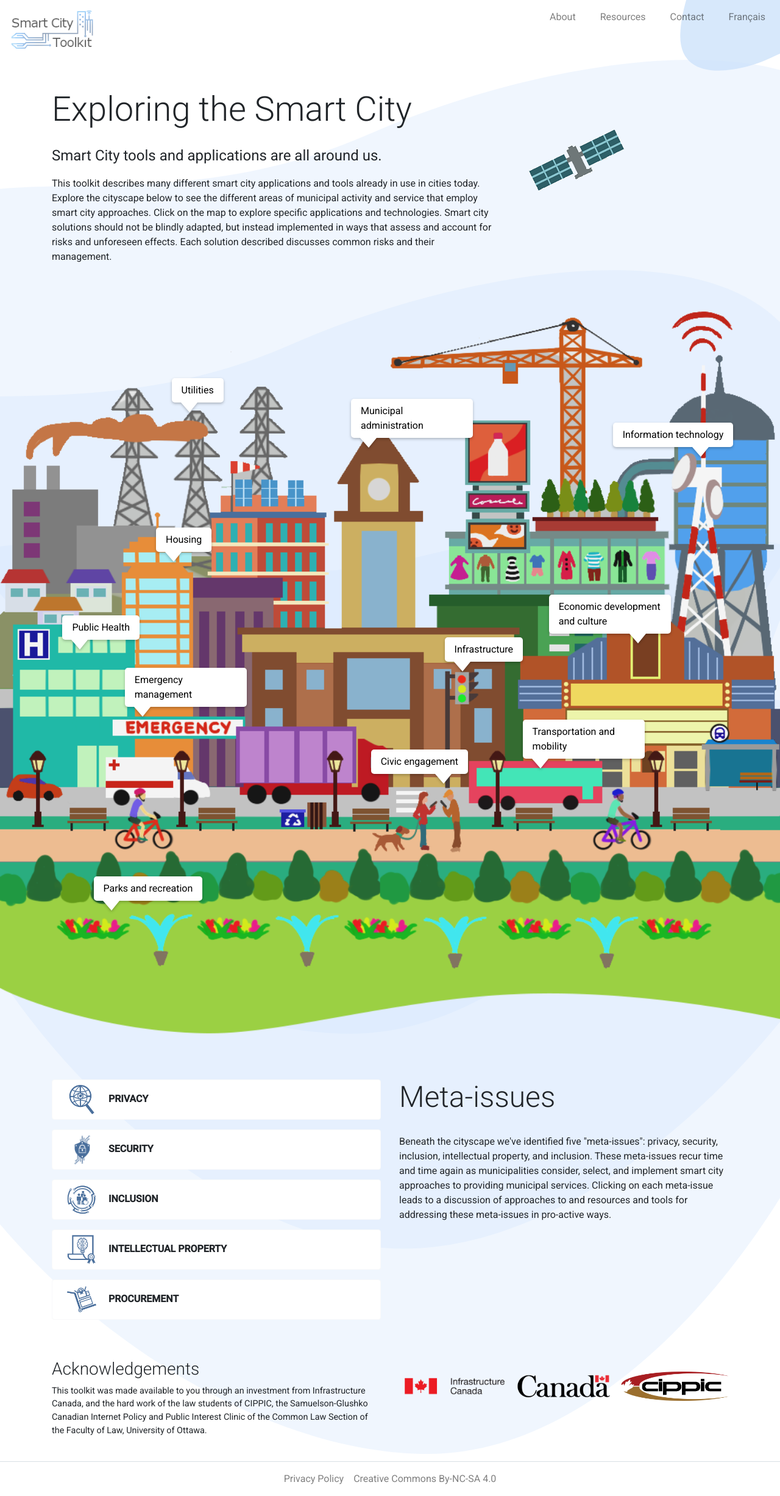
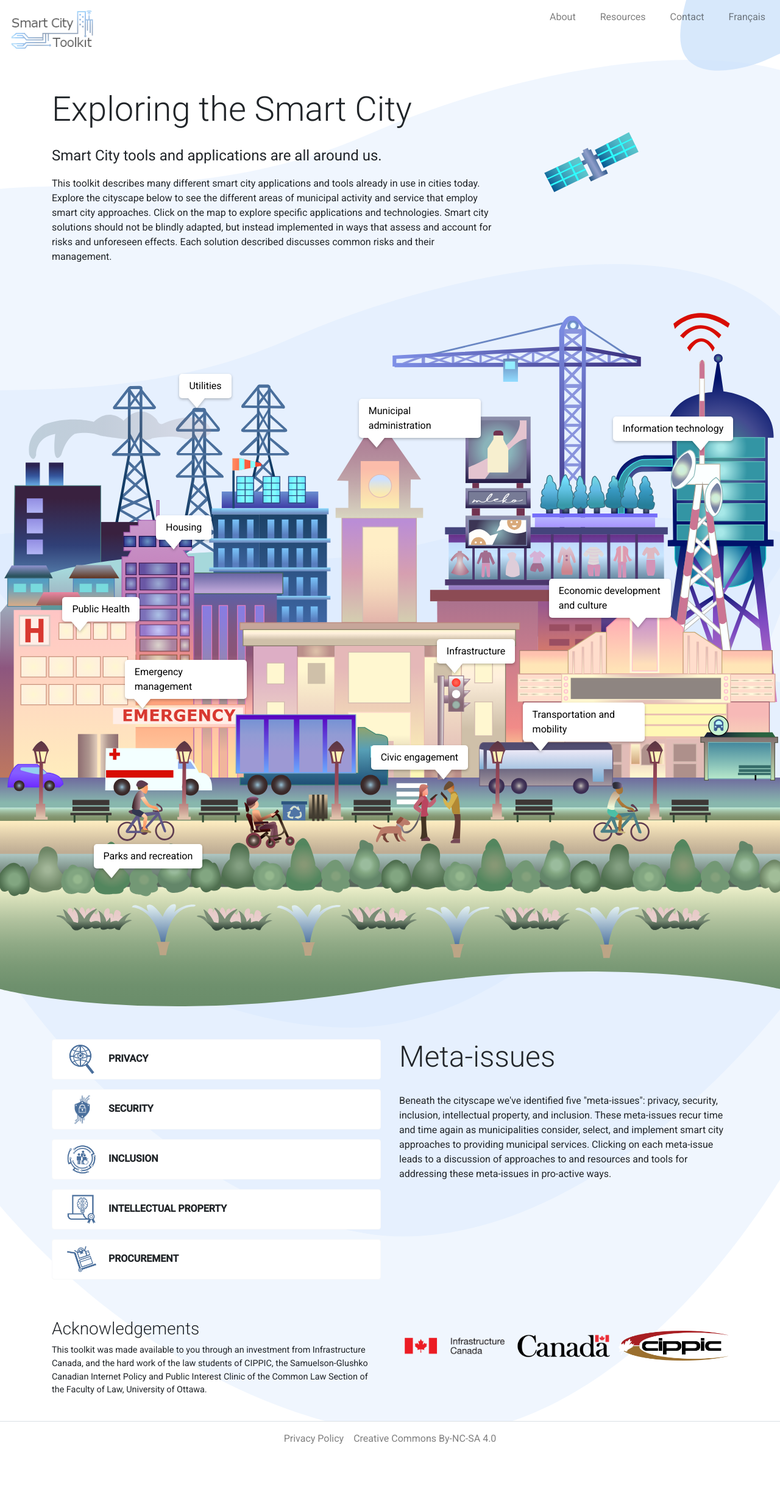
Before and after one commit to dreamside-digital/smart-city-toolkit-landing, a Jekyll site: the page built from docs/en/index.html, in a window 1280 px wide. Shown: the whole page at 61% size. Built offline with Jekyll 4.4.1, drawn with Linux system fonts in a browser that asks for light colours; after the commit the page ends 2387 px from its top, so only the background shows below that.

Commit message:
new cityscape graphic

```diff
--- a/docs/_layouts/default.html
+++ b/docs/_layouts/default.html
@@ -23,7 +23,7 @@
         <img class="position-absolute stagger" src="{{ '/assets/images/bg-shape.svg' | relative_url }}" alt="">
         <img class="position-absolute stagger" src="{{ '/assets/images/bg-shape.svg' | relative_url }}" alt="">
         <img class="position-absolute stagger" src="{{ '/assets/images/bg-shape.svg' | relative_url }}" alt="">
-        <img class="position-absolute satellite d-none d-md-block" src="{{ '/assets/images/satellite.png' | relative_url }}" alt="">
+        <img class="position-absolute satellite d-none d-md-block" src="{{ '/assets/images/satellite.svg' | relative_url }}" alt="">
       </div>
     </div>
     <div class="container">
@@ -31,7 +31,7 @@
         <div class="col-12 col-md-8 my-5">
           <h1 class="mb-2 mb-md-4">{{ content.intro_title }}</h1>
           <div class="d-block d-md-none">
-            <img class="satellite d-block d-md-none mb-3 ml-auto" src="{{ '/assets/images/satellite.png' | relative_url }}" alt="">
+            <img class="satellite d-block d-md-none mb-3 ml-auto" src="{{ '/assets/images/satellite.svg' | relative_url }}" alt="">
           </div>
           <p class="subtitle">{{ content.intro_subtitle }}</p>
           <p>{{ content.intro_text }}</p>
@@ -62,7 +62,7 @@
         </div>
       {% endfor %}
 
-      <img class="w-100" src="{{ '/assets/images/smart-city.png' | relative_url }}" alt="Image of a city">
+      <img class="w-100" src="{{ '/assets/images/cityscape2.svg' | relative_url }}" alt="Image of a city">
     </div>
 
     <div class="container">
--- a/docs/_sass/cityscape.scss
+++ b/docs/_sass/cityscape.scss
@@ -210,16 +210,15 @@
             }
 
             &.infrastructure {
-                bottom: 51%;
-                left: 57%;
-                right: unset;
+                bottom: 47%;
+                left: 55%;
             }
         }
     }
 
     .infrastructure {
-        bottom: 52%;
-        left: 57%;
+        bottom: 49%;
+        left: 56%;
     }
     .public-health {
         bottom: 55%;
@@ -230,7 +229,7 @@
         left: 20%;
     }
     .transportation-mobility {
-        bottom: 39%;
+        bottom: 38%;
         left: 67%;
     }
     .parks-recreation {
@@ -242,24 +241,24 @@
         right: 14%;
     }
     .municipal-administration {
-        bottom: 82%;
-        left: 45%;
+        bottom: 81%;
+        left: 46%;
     }
     .civic-engagement {
         right: 40%;
-        bottom: 37%;
+        bottom: 34%;
     }
     .information-technology {
         top: 16%;
         right: 6%;
     }
     .emergency-management {
-        bottom: 46%;
+        bottom: 44%;
         left: 16%;
     }
     .utilities {
         top: 10%;
-        left: 22%;
+        left: 23%;
     }
 
 }
--- a/docs/_sass/main.scss
+++ b/docs/_sass/main.scss
@@ -41,8 +41,8 @@ h2 {
   z-index: -1;
 
   .satellite {
-    right: 20%;
-    top: 5%;
+    right: 15%;
+    top: 3%;
   }
 
   .bg-menu {
```
Also changed, not shown: docs/assets/images/cityscape.svg (added), docs/assets/images/cityscape2.svg (added), docs/assets/images/satellite.svg (added).
